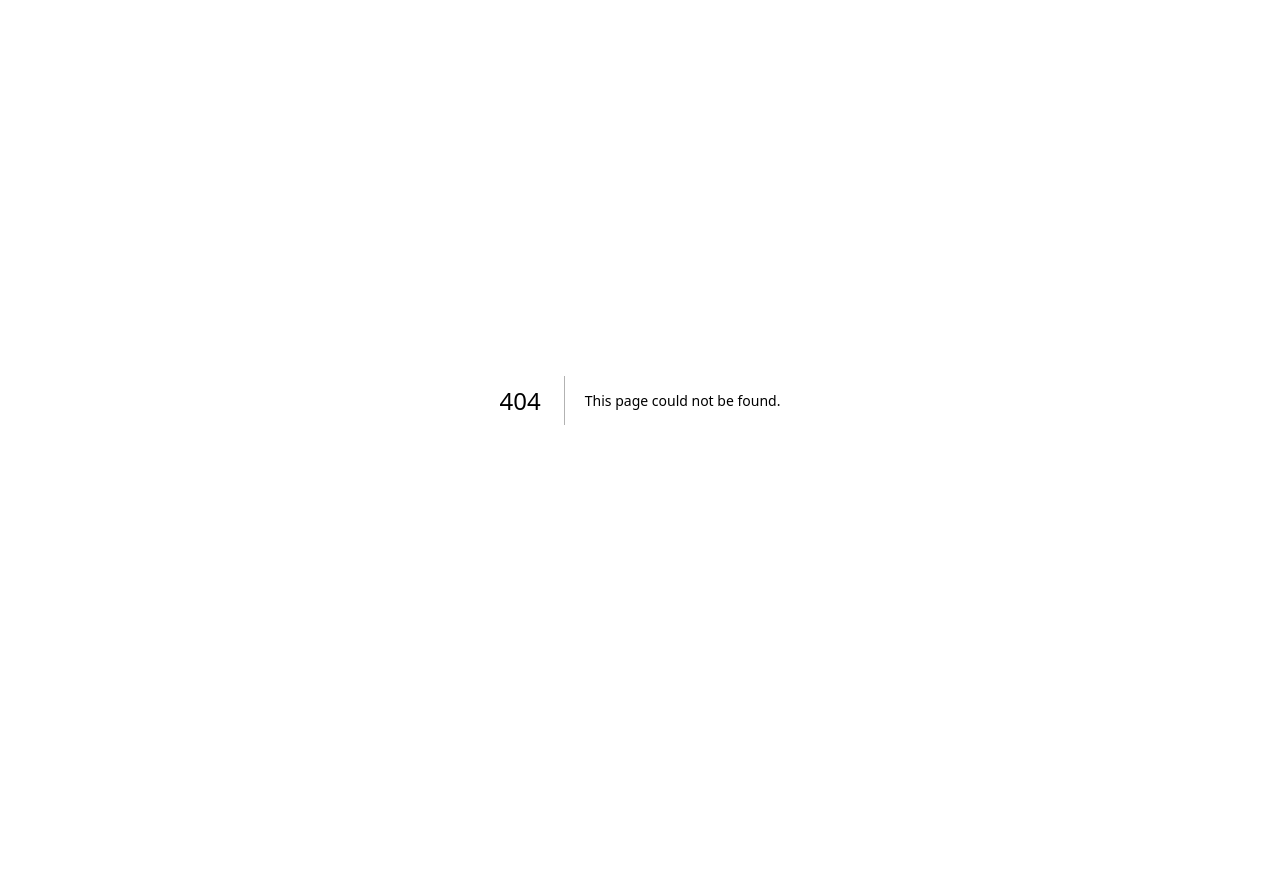
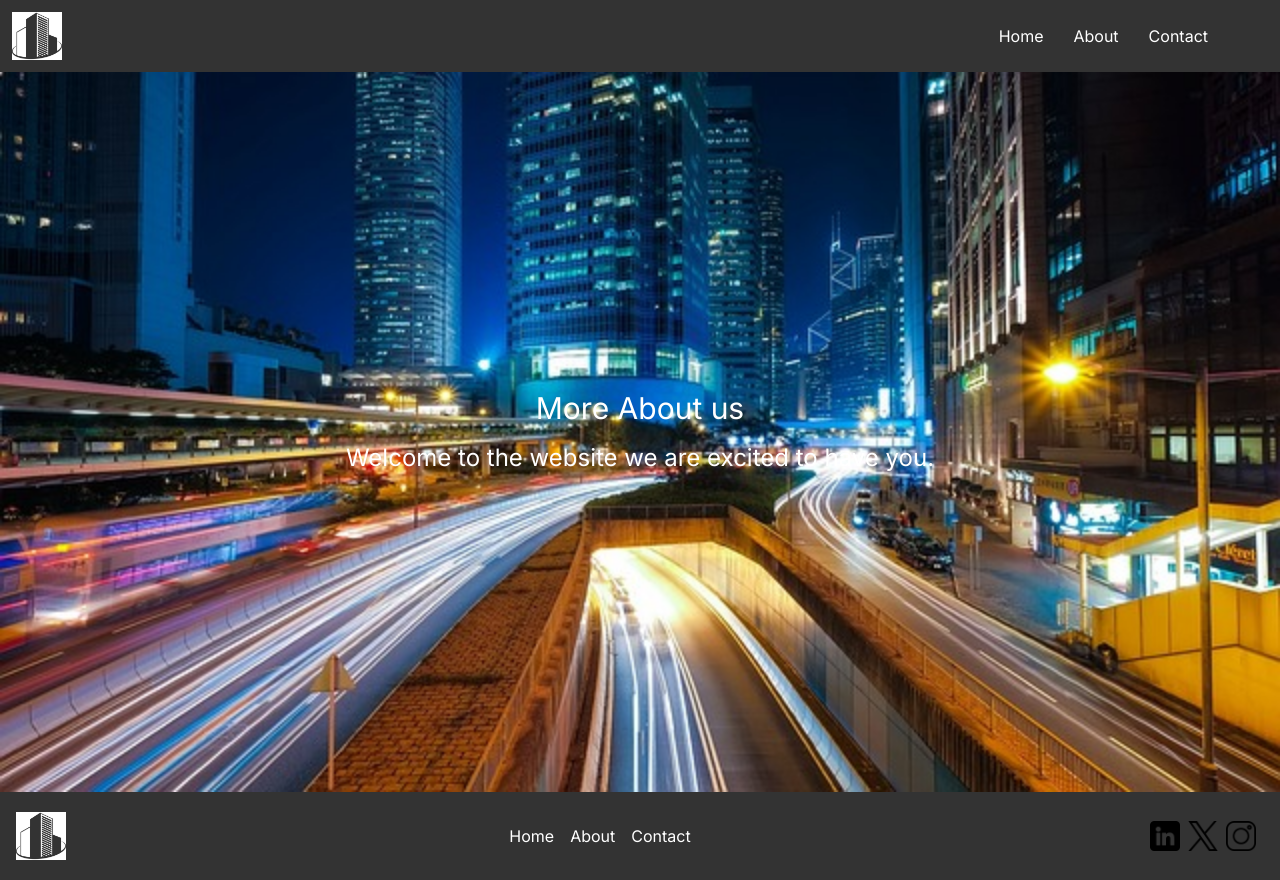
Before and after one commit to Georgeshayek/building-page, a Next.js app: page /contact in a window 1280 px wide. Before the commit this address had no page. Before the commit the page ends 800 px from the top, so only its background shows below. Built offline with nearby package versions, Linux system fonts and the light colour scheme.

Commit message:
contact and  about page added

```diff
--- /dev/null
+++ b/src/app/about/page.js
@@ -0,0 +1,12 @@
+const { default: HeroImage } = require("@/components/heroImage");
+
+const About = () => {
+    return(
+	<HeroImage
+			imageUrl="/city1.jpg"
+			title="More About us"
+			paragraph=" Welcome to the website we are excited to have you."
+		/>
+    )
+};
+export default About;
--- /dev/null
+++ b/src/app/contact/page.js
@@ -0,0 +1,12 @@
+const { default: HeroImage } = require("@/components/heroImage");
+
+const Contact = () => {
+	return (
+		<HeroImage
+			imageUrl="/city3.jpg"
+			title="More About us"
+			paragraph=" Welcome to the website we are excited to have you."
+		/>
+	);
+};
+export default Contact
--- a/src/app/layout.js
+++ b/src/app/layout.js
@@ -1,5 +1,7 @@
 import { Inter } from "next/font/google";
 import "./globals.css";
+import Navbar from "@/components/navbar";
+import Footer from "@/components/footer";
 
 const inter = Inter({ subsets: ["latin"] });
 
@@ -11,7 +13,11 @@ export const metadata = {
 export default function RootLayout({ children }) {
   return (
     <html lang="en">
-      <body className={inter.className}>{children}</body>
+      <body className={inter.className}>
+        <Navbar/>
+        {children}
+        <Footer/>
+        </body>
     </html>
   );
 }
--- a/src/app/page.js
+++ b/src/app/page.js
@@ -6,14 +6,14 @@ import About from "@/components/about";
 import FormInputs from "@/components/forminput";
 import Footer from "@/components/footer";
 export default function Home() {
-  return (
-    <>
-    <Navbar/>
-    <HeroImage/>
-    <Images/>
-    <About/>
-    <FormInputs/>
-    <Footer/>
-    </>
-  );
+	return (
+		<>
+			<HeroImage imageUrl="/hero.jpg"
+				title="Welcome to the website"
+				paragraph=" This is a simple hero image and some text that describes what this site is about." />
+			<Images/>
+			<About />
+			<FormInputs />
+		</>
+	);
 }
--- /dev/null
+++ b/src/components/HeroImage/ImageHero.js
@@ -0,0 +1,13 @@
+"use client"
+import Image from "next/image";
+
+const ImageHero=(props)=>{
+       return(
+
+        <Image src={props.imageUrl} width={1000}
+  height={50} className=" w-full h-auto"  alt="Hero Image "/>
+
+
+    )
+}
+export default ImageHero
--- /dev/null
+++ b/src/components/HeroImage/writingHero.js
@@ -0,0 +1,12 @@
+const WritingHero=(props)=>{
+    return(
+        <div className="container mx-auto">
+        <div className="absolute top-1/2 left-1/2 transform -translate-x-1/2 -translate-y-1/2 text-center text-white z-2 ">
+        <h1 className="text-3xl mb-4 max-lg:text-[1rem]">{props.title}</h1>
+        <p className="text-2xl max-lg:text-[0.75rem]">{props.paragraph}</p>
+        </div>
+        </div>
+
+    )
+}
+export default WritingHero
--- a/src/components/footer.js
+++ b/src/components/footer.js
@@ -10,9 +10,9 @@ const Footer=()=>{
                 <Link href="#"><Image src="/logo.jpg" width={50} height={50} alt="Company Logo"/></Link>
             </div>
             <div className="flex max-lg:flex-col">
-                <Link className="text-white mr-4" href="#">Home</Link>
-                <Link className="text-white mr-4" href="#">About</Link>
-                <Link className="text-white mr-4" href="#">Contact</Link>
+                <Link className="text-white mr-4" href="/">Home</Link>
+                <Link className="text-white mr-4" href="/about">About</Link>
+                <Link className="text-white mr-4" href="/contact">Contact</Link>
             </div>
             <div className="flex">
                 <Link className="mr-2" href="#"><Image src="/linkedin.png" width={30} height={30} alt="linkedin"/></Link>
--- a/src/components/heroImage.js
+++ b/src/components/heroImage.js
@@ -1,16 +1,12 @@
-import Image from "next/image";
+import ImageHero from "./HeroImage/ImageHero";
+import WritingHero from "./HeroImage/writingHero";
 
-const HeroImage=()=>{
+const HeroImage=(props)=>{
     return(
         <div className="relative">
-        <Image src="/hero.jpg" width={1000}
-  height={50} className=" w-full h-auto"  alt="Hero Image "/>
-        <div className="container mx-auto">
-        <div className="absolute top-1/2 left-1/2 transform -translate-x-1/2 -translate-y-1/2 text-center text-white z-2 ">
-            <h1 className="text-3xl mb-4 max-lg:text-[1rem]">Welcome to our website</h1>
-            <p className="text-2xl max-lg:text-[0.75rem]">Lorem ipsum dolor sit amet, consectetur adipiscing elit.</p>
-        </div>
-        </div>
+            <ImageHero imageUrl={props.imageUrl}/>
+        <WritingHero title={props.title} paragraph={props.paragraph}/>
+
     </div>
     )
 }
--- a/src/components/navbar.js
+++ b/src/components/navbar.js
@@ -19,9 +19,9 @@ const Navbar=()=>{
                 </div>
                 <button id="burger-btn" className="  block text-white lg:hidden" onClick={toggleShow}>&#9776;</button>
                 <ul className={`flex justify-center  max-lg:flex-col ${!show ? 'max-lg:hidden' : 'max-lg:block'} max-lg:absolute max-lg:top-[60px] max-lg:left-0 max-lg:bg-[#333] max-lg:p-1 max-lg:w-[100%] px-[40px] max-lg:z-50`}>
-				<li className="max-lg:text-center  lg:inline-block lg:mr-[10px]"><Link className="text-white py-10 px-[10px] hover:text-[#333]" href="#">Home</Link></li>
-				<li className=" max-lg:text-center lg:inline-block lg:mr-[10px]"><Link className="text-white py-5 px-[10px] hover:text-[#333]" href="#">About</Link></li>
-				<li className="max-lg:text-center lg:inline-block lg:mr-[10px]"><Link className="text-white py-5 px-[10px] hover:text-[#333]" href="#">Contact</Link></li>
+				<li className="max-lg:text-center  lg:inline-block lg:mr-[10px]"><Link className="text-white py-10 px-[10px] hover:text-[#333]" href="/">Home</Link></li>
+				<li className=" max-lg:text-center lg:inline-block lg:mr-[10px]"><Link className="text-white py-5 px-[10px] hover:text-[#333]" href="/about">About</Link></li>
+				<li className="max-lg:text-center lg:inline-block lg:mr-[10px]"><Link className="text-white py-5 px-[10px] hover:text-[#333]" href="/contact">Contact</Link></li>
 			</ul>
 
         </div>
```
